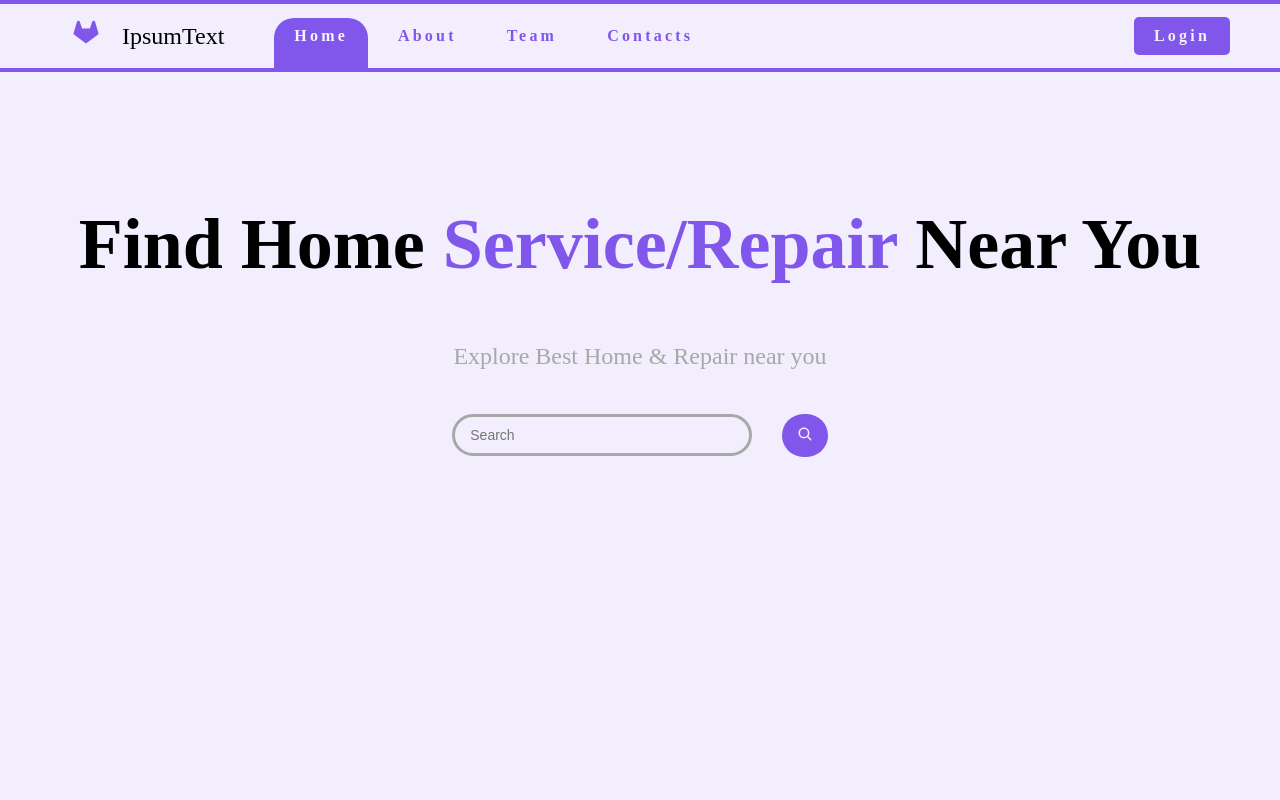
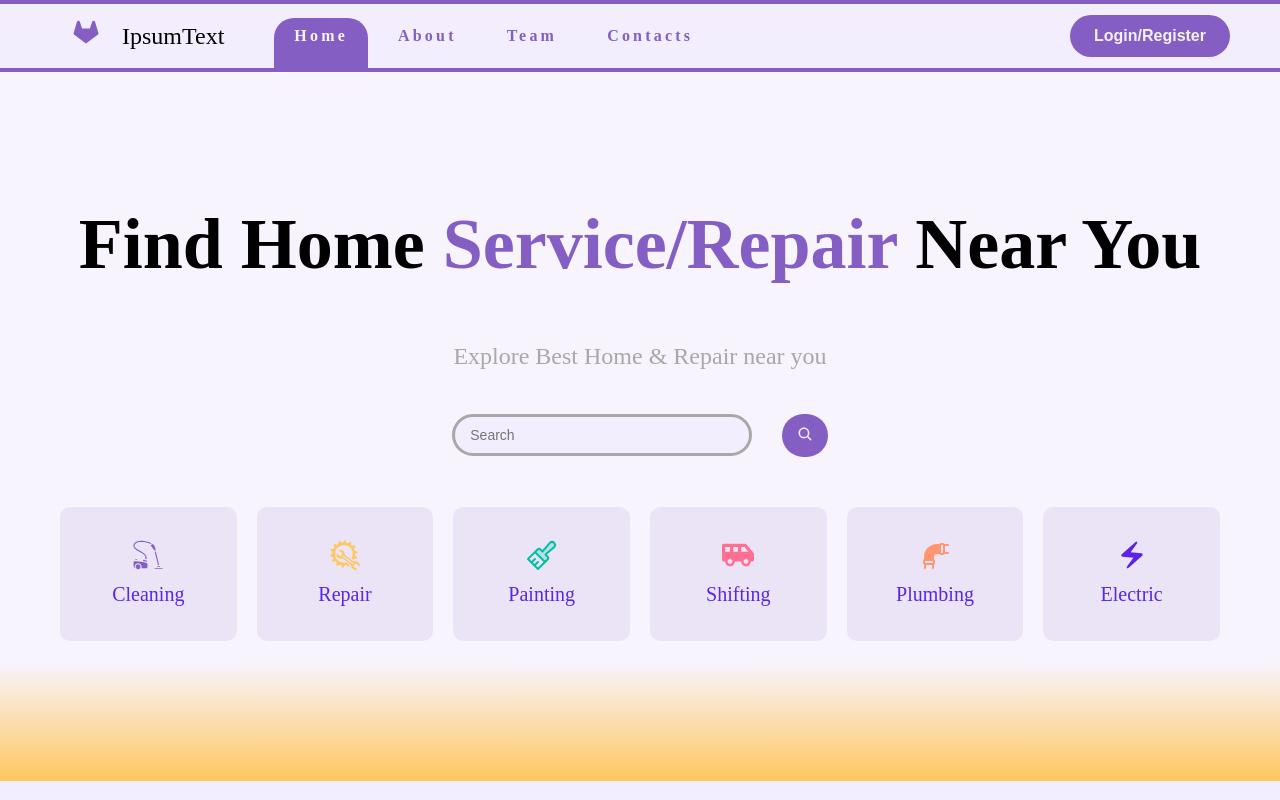
Before and after one commit to LaurynasPOC/FE-course, a React (Vite) app in the folder home-service/: page / in a window 1280 px wide. Built offline with nearby package versions, Linux system fonts and the light colour scheme.

Commit message:
hero section desktop version

```diff
--- a/home-service/src/components/Button.jsx
+++ b/home-service/src/components/Button.jsx
@@ -31,6 +31,7 @@ const BaseButton = styled.button`
 
 const PrimaryButton = styled(BaseButton)`
   background: var(--purple);
+  color: var(--white-1);
 
   :hover {
     background-color: var(--blue);
@@ -55,7 +56,7 @@ const DarkButton = styled(BaseButton)`
   }
 `;
 
-const Button = ({ variant = "base", children, ...rest }) => {
+const Button = ({ variant = "primary", children, ...rest }) => {
   if (variant === "primary")
     return <PrimaryButton {...rest}>{children}</PrimaryButton>;
 
@@ -63,8 +64,6 @@ const Button = ({ variant = "base", children, ...rest }) => {
     return <SecondaryButton {...rest}>{children}</SecondaryButton>;
 
   if (variant === "dark") return <DarkButton {...rest}>{children}</DarkButton>;
-
-  return <BaseButton {...rest}>{children}</BaseButton>;
 };
 
 export default Button;
--- a/home-service/src/components/navigation/MobNavbar.jsx
+++ b/home-service/src/components/navigation/MobNavbar.jsx
@@ -2,6 +2,45 @@ import { Link } from "../links/Link";
 import styled from "styled-components";
 import { NavbarData } from "./NavbarData";
 import { AiFillGitlab } from "react-icons/ai";
+import Button from "../Button";
+import { useNavigate } from "react-router-dom";
+
+const MobNavbar = () => {
+  const navigate = useNavigate();
+  return (
+    <NavbarController>
+      <Link to="/">
+        <AiFillGitlab size={30} />
+      </Link>
+      <HamburgerMenu>
+        <input
+          type="checkbox"
+          id="menu-toggle"
+          aria-label="Toggle navigation menu"
+        />
+        <label htmlFor="menu-toggle">
+          <div></div>
+        </label>
+        <ul>
+          {NavbarData.map(({ to, text }, index) => (
+            <li key={index}>
+              <Link color={"var(--purple)"} to={to}>
+                {text}
+              </Link>
+            </li>
+          ))}
+          <li>
+            <Button $margin="20px 0 0" onClick={() => navigate("/login")}>
+              Login/Register
+            </Button>
+          </li>
+        </ul>
+      </HamburgerMenu>
+    </NavbarController>
+  );
+};
+
+export default MobNavbar;
 
 const NavbarController = styled.header`
   display: flex;
@@ -80,7 +119,7 @@ const HamburgerMenu = styled.div`
     top: 50px;
     right: 0;
     background-color: var(--white-2);
-    width: 200px;
+    width: 250px;
     padding: 20px;
     transform: translateX(115%);
     transition: transform 0.3s ease;
@@ -96,41 +135,3 @@ const HamburgerMenu = styled.div`
     transform: translateX(12%);
   }
 `;
-
-const MobNavbar = () => {
-  return (
-    <NavbarController>
-      <Link to="/">
-        <AiFillGitlab size={30} />
-      </Link>
-      <HamburgerMenu>
-        <input
-          type="checkbox"
-          id="menu-toggle"
-          aria-label="Toggle navigation menu"
-        />
-        <label htmlFor="menu-toggle">
-          <div></div>
-        </label>
-        <ul>
-          {NavbarData.map(({ to, text }, index) => (
-            <li key={index}>
-              <Link color={"var(--purple)"} to={to}>
-                {text}
-              </Link>
-            </li>
-          ))}
-        </ul>
-        <ul>
-          <li>
-            <Link onClick={handleLinkBg} button to="/login">
-              Login
-            </Link>
-          </li>
-        </ul>
-      </HamburgerMenu>
-    </NavbarController>
-  );
-};
-
-export default MobNavbar;
--- a/home-service/src/components/navigation/Navbar.jsx
+++ b/home-service/src/components/navigation/Navbar.jsx
@@ -5,8 +5,88 @@ import { Link } from "../links/Link";
 import MobNavbar from "./MobNavbar";
 import { useQuery } from "../../styles/Breakpoints";
 import { AiFillGitlab } from "react-icons/ai";
+import Button from "../Button";
+import { useNavigate } from "react-router-dom";
 
-export const NavbarStyles = styled.header`
+const Navbar = () => {
+  const { isDesktop } = useQuery();
+  const [indicatorStyle, setIndicatorStyle] = useState({
+    left: "0px",
+    width: "0px",
+  });
+  const [isFirstLoad, setIsFirstLoad] = useState(true);
+  const navigate = useNavigate();
+
+  useLayoutEffect(() => {
+    const activeLink = document.querySelector("nav ul a:first-child");
+
+    if (activeLink && isFirstLoad) {
+      activeLink.classList.add("first-load");
+      setIndicatorStyle({
+        left: `${activeLink.offsetLeft}px`,
+        width: `${activeLink.offsetWidth}px`,
+      });
+    }
+
+    return () => {
+      if (activeLink) {
+        activeLink.classList.remove("first-load");
+      }
+    };
+  }, [isFirstLoad]);
+
+  const handleLinkBg = (e) => {
+    const target = e.currentTarget;
+    navigate("/login");
+    const firstUl = document.querySelector("nav ul:first-of-type");
+    if (firstUl.contains(target)) {
+      setIsFirstLoad(false);
+      setIndicatorStyle({
+        left: `${target.offsetLeft}px`,
+        width: `${target.offsetWidth}px`,
+      });
+    } else {
+      setIndicatorStyle({
+        left: "0px",
+        width: "0px",
+      });
+    }
+  };
+
+  return !isDesktop ? (
+    <NavbarStyles>
+      <div>
+        <Link onClick={handleLinkBg} to="/">
+          <AiFillGitlab />
+        </Link>
+        IpsumText
+      </div>
+      <nav>
+        <ul>
+          <div id="indicator" style={indicatorStyle} />
+          {NavbarData.map(({ to, text }, index) => (
+            <li key={index}>
+              <Link onClick={handleLinkBg} to={to}>
+                {text}
+              </Link>
+            </li>
+          ))}
+        </ul>
+        <ul>
+          <li>
+            <Button onClick={handleLinkBg}>Login/Register</Button>
+          </li>
+        </ul>
+      </nav>
+    </NavbarStyles>
+  ) : (
+    <MobNavbar />
+  );
+};
+
+export default Navbar;
+
+const NavbarStyles = styled.header`
   position: fixed;
   top: 0;
   width: 100%;
@@ -72,82 +152,3 @@ export const NavbarStyles = styled.header`
     }
   }
 `;
-
-const Navbar = () => {
-  const { isDesktop } = useQuery();
-  const [indicatorStyle, setIndicatorStyle] = useState({
-    left: "0px",
-    width: "0px",
-  });
-  const [isFirstLoad, setIsFirstLoad] = useState(true);
-
-  useLayoutEffect(() => {
-    const activeLink = document.querySelector("nav ul a:first-child");
-
-    if (activeLink && isFirstLoad) {
-      activeLink.classList.add("first-load");
-      setIndicatorStyle({
-        left: `${activeLink.offsetLeft}px`,
-        width: `${activeLink.offsetWidth}px`,
-      });
-    }
-
-    return () => {
-      if (activeLink) {
-        activeLink.classList.remove("first-load");
-      }
-    };
-  }, [isFirstLoad]);
-
-  const handleLinkBg = (e) => {
-    const target = e.currentTarget;
-
-    const firstUl = document.querySelector("nav ul:first-of-type");
-    if (firstUl.contains(target)) {
-      setIsFirstLoad(false);
-      setIndicatorStyle({
-        left: `${target.offsetLeft}px`,
-        width: `${target.offsetWidth}px`,
-      });
-    } else {
-      setIndicatorStyle({
-        left: "0px",
-        width: "0px",
-      });
-    }
-  };
-
-  return !isDesktop ? (
-    <NavbarStyles>
-      <div>
-        <Link onClick={handleLinkBg} to="/">
-          <AiFillGitlab />
-        </Link>
-        IpsumText
-      </div>
-      <nav>
-        <ul>
-          <div id="indicator" style={indicatorStyle} />
-          {NavbarData.map(({ to, text }, index) => (
-            <li key={index}>
-              <Link onClick={handleLinkBg} to={to}>
-                {text}
-              </Link>
-            </li>
-          ))}
-        </ul>
-        <ul>
-          <li>
-            <Link onClick={handleLinkBg} button to="/login">
-              Login
-            </Link>
-          </li>
-        </ul>
-      </nav>
-    </NavbarStyles>
-  ) : (
-    <MobNavbar />
-  );
-};
-
-export default Navbar;
--- a/home-service/src/components/wrappers/Box.jsx
+++ b/home-service/src/components/wrappers/Box.jsx
@@ -1,14 +1,11 @@
 import styled from "styled-components";
 
 export const Box = styled.div`
-  margin: ${({ margin }) => margin || ""};
-  padding: ${({ padding }) => padding || ""};
-  border: ${({ border }) => border || ""};
-  text-align: ${({ textAlign }) => textAlign || ""};
-  border-radius: ${({ borderRadius }) => borderRadius || ""};
-  position: ${({ position }) => position || ""};
-  width: ${({ width }) => width || ""};
-  height: ${({ height }) => height || ""};
-  max-width: ${({ maxWidth }) => maxWidth || ""};
-  grid-row: ${({ gridRow }) => gridRow || ""};
+  margin: ${({ $margin }) => $margin || ""};
+  padding: ${({ $padding }) => $padding || ""};
+  position: ${({ $position }) => $position || ""};
+  width: ${({ $width }) => $width || ""};
+  height: ${({ $height }) => $height || ""};
+  max-width: ${({ $maxwidth }) => $maxwidth || ""};
+  grid-row: ${({ $gridrow }) => $gridrow || ""};
 `;
--- a/home-service/src/components/wrappers/GridWrapper.jsx
+++ b/home-service/src/components/wrappers/GridWrapper.jsx
@@ -4,21 +4,24 @@ import { desktop, tablet, mobile } from "../../styles/Breakpoints";
 
 export const GridWrapper = styled(Box)`
   display: grid;
-  grid-template-columns: ${({ col, colExact }) =>
-    colExact || (col ? `repeat(${col}, minmax(0, 1fr))` : "")};
-  grid-gap: ${({ gap }) => gap || "20px"};
-  align-items: ${({ alignItems }) => alignItems || "center"};
-  justify-content: ${({ justifyContent }) => justifyContent || "center"};
+  grid-template-columns: ${({ $col, $colExact }) =>
+    $colExact || ($col ? `repeat(${$col}, minmax(0, 1fr))` : "")};
+  grid-gap: ${({ $gap }) => $gap || "20px"};
+  align-items: ${({ $alignItems }) => $alignItems || "center"};
+  justify-content: ${({ $justifyContent }) => $justifyContent || "center"};
+
   @media ${desktop} {
-    grid-template-columns: ${({ colXl, colExactXl }) =>
-      colExactXl || (colXl ? `repeat(${colXl}, minmax(0, 1fr))` : "")};
+    grid-template-columns: ${({ $colXl, $colExactXl }) =>
+      $colExactXl || ($colXl ? `repeat(${$colXl}, minmax(0, 1fr))` : "")};
   }
+
   @media ${tablet} {
-    grid-template-columns: ${({ colL, colExactL }) =>
-      colExactL || (colL ? `repeat(${colL}, minmax(0, 1fr))` : "")};
+    grid-template-columns: ${({ $colL, $colExactL }) =>
+      $colExactL || ($colL ? `repeat($colL, minmax(0, 1fr))` : "")};
   }
+
   @media ${mobile} {
-    grid-template-columns: ${({ colSm, colExactSm }) =>
-      colExactSm || (colSm ? `repeat(${colSm}, minmax(0, 1fr))` : "")};
+    grid-template-columns: ${({ $colSm, $colExactSm }) =>
+      $colExactSm || ($colSm ? `repeat($colSm, minmax(0, 1fr))` : "")};
   }
 `;
--- a/home-service/src/components/wrappers/SectionWrapper.jsx
+++ b/home-service/src/components/wrappers/SectionWrapper.jsx
@@ -4,7 +4,7 @@ import { desktop, mobile } from "../../styles/Breakpoints";
 export const SectionWrapper = styled.section`
   position: "relative";
   padding: 100px 20px;
-  background-color: ${({ backgroundColor }) => backgroundColor || ""};
+  background: ${({ $bgcolor }) => $bgcolor || ""};
   @media ${desktop} {
     padding: 80px 20px;
   }
--- /dev/null
+++ b/home-service/src/pages/hero/Card.jsx
@@ -0,0 +1,48 @@
+import styled from "styled-components";
+import { GiVacuumCleaner } from "react-icons/gi";
+import { GiAutoRepair } from "react-icons/gi";
+import { PiPaintBrushHouseholdDuotone } from "react-icons/pi";
+import { FaShuttleVan } from "react-icons/fa";
+import { PiPipeFill } from "react-icons/pi";
+import { MdOutlineElectricBolt } from "react-icons/md";
+import { GridWrapper } from "../../components/wrappers";
+
+export const Card = () => {
+  const DATA = [
+    { svg: <GiVacuumCleaner color="var(--purple)" />, title: "Cleaning" },
+    { svg: <GiAutoRepair color="var(--yellow)" />, title: "Repair" },
+    {
+      svg: <PiPaintBrushHouseholdDuotone color="var(--light-green)" />,
+      title: "Painting",
+    },
+    { svg: <FaShuttleVan color="var(--rose)" />, title: "Shifting" },
+    { svg: <PiPipeFill color="var(--orange)" />, title: "Plumbing" },
+    {
+      svg: <MdOutlineElectricBolt color="var(--blue)" />,
+      title: "Electric",
+    },
+  ];
+  return (
+    <GridWrapper $margin="50px 0 0" $col="6">
+      {DATA.map((item, index) => (
+        <CardStyles key={index}>
+          {item.svg}
+          <p>{item.title}</p>
+        </CardStyles>
+      ))}
+    </GridWrapper>
+  );
+};
+
+const CardStyles = styled.div`
+  padding: 2rem;
+  border-radius: 10px;
+  background-color: rgba(132, 94, 194, 0.1);
+  color: var(--blue);
+  svg {
+    font-size: 2rem;
+  }
+  p {
+    margin-top: 0.3125rem;
+  }
+`;
--- a/home-service/src/pages/hero/Hero.jsx
+++ b/home-service/src/pages/hero/Hero.jsx
@@ -3,10 +3,11 @@ import { Input } from "../../components/Input";
 import styled from "styled-components";
 import Button from "../../components/Button";
 import { IoSearch } from "react-icons/io5";
+import { Card } from "./Card";
 
 export const Hero = () => {
   return (
-    <StyledHero>
+    <StyledHero $bgcolor="linear-gradient(to top, #ffc75f 0%, #f7f4fd 15%);">
       <Container>
         <h1>
           Find Home <span>Service/Repair</span> Near You
@@ -24,6 +25,7 @@ export const Hero = () => {
             <IoSearch />
           </Button>
         </form>
+        <Card />
       </Container>
     </StyledHero>
   );
--- a/home-service/src/styles/GlobalStyles.js
+++ b/home-service/src/styles/GlobalStyles.js
@@ -42,7 +42,7 @@ const reset = `
 export const GlobalStyles = createGlobalStyle`
     ${reset}
     :root {
-        --purple: #8056eb;
+        --purple: #845EC2;
         --blue: #5b24e7;
         --white-1: #f1f1f1;
         --white-2: #f2eefd;
@@ -50,7 +50,12 @@ export const GlobalStyles = createGlobalStyle`
         --light-grey: #ccc;
         --grey: #a8a8a8;
         --black: #323232;
-    }
+
+        --light-green:#00C0A3;
+        --yellow: #ffc75f;
+        --rose: #ff6f91;
+        --orange: #ff9671;
+        }
 
     *, *::after, *::before {
         box-sizing: border-box;
```
